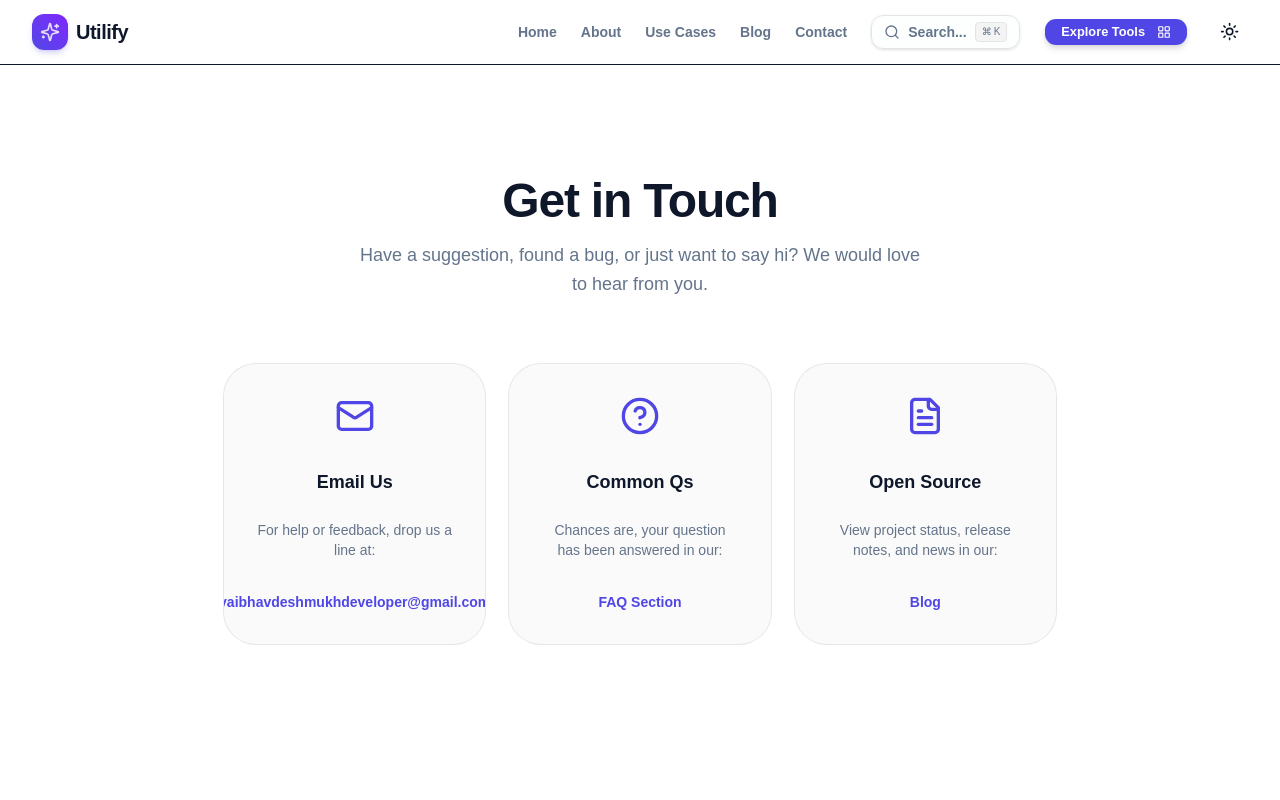
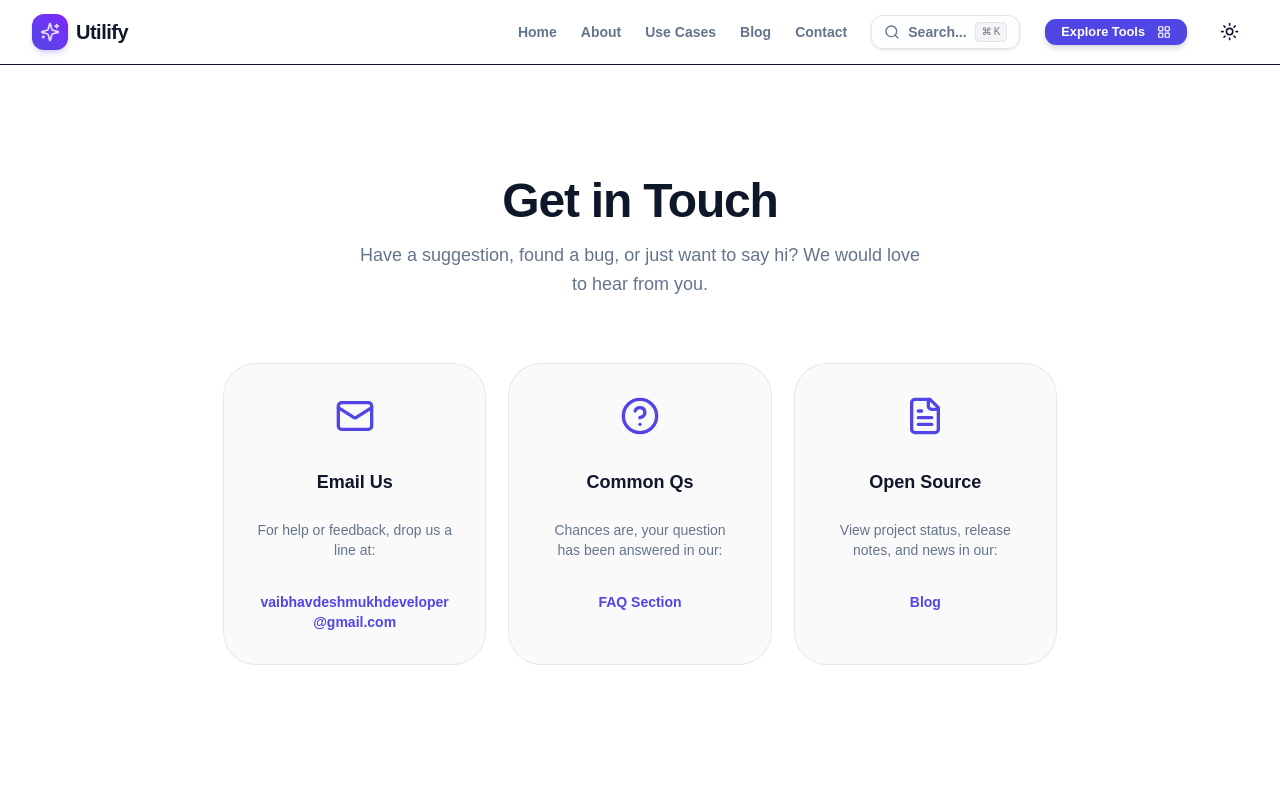
Before and after one commit to vaibhavdeshmukhdeveloper/the-utilify, a Next.js app: page /contact in a window 1280 px wide. Shown: the top 800 px of the page. Built offline with nearby package versions, Linux system fonts and the light colour scheme.

Commit message:
fix: prevent email address overflow on contact page

```diff
--- a/src/app/contact/page.tsx
+++ b/src/app/contact/page.tsx
@@ -31,7 +31,7 @@
               <Mail className="h-10 w-10 text-primary mb-4" />
               <h3 className="font-bold text-lg mb-2">Email Us</h3>
               <p className="text-sm text-muted-foreground mb-4">For help or feedback, drop us a line at:</p>
-              <a href="mailto:vaibhavdeshmukhdeveloper@gmail.com" className="text-sm font-black text-primary hover:underline">
+              <a href="mailto:vaibhavdeshmukhdeveloper@gmail.com" className="text-xs sm:text-sm font-black text-primary hover:underline break-all max-w-full px-1">
                 vaibhavdeshmukhdeveloper@gmail.com
               </a>
             </Card>
```
